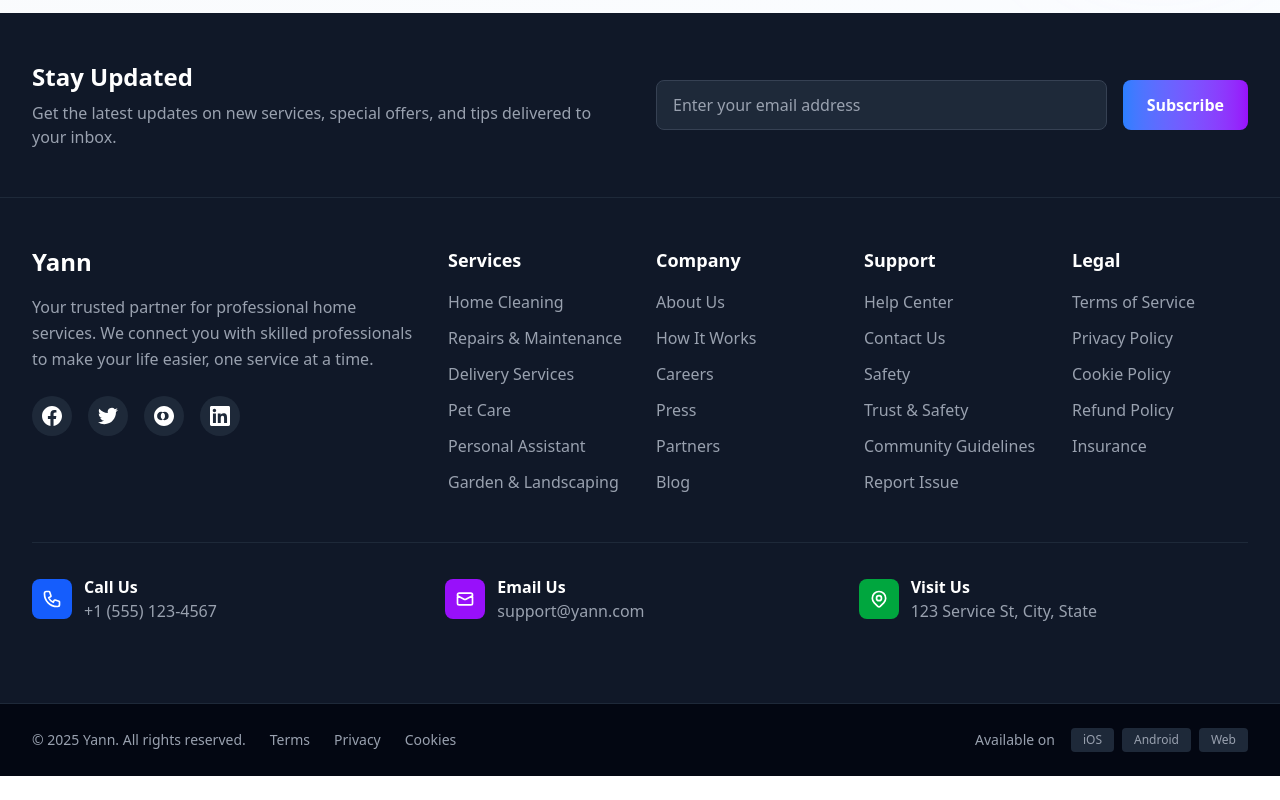
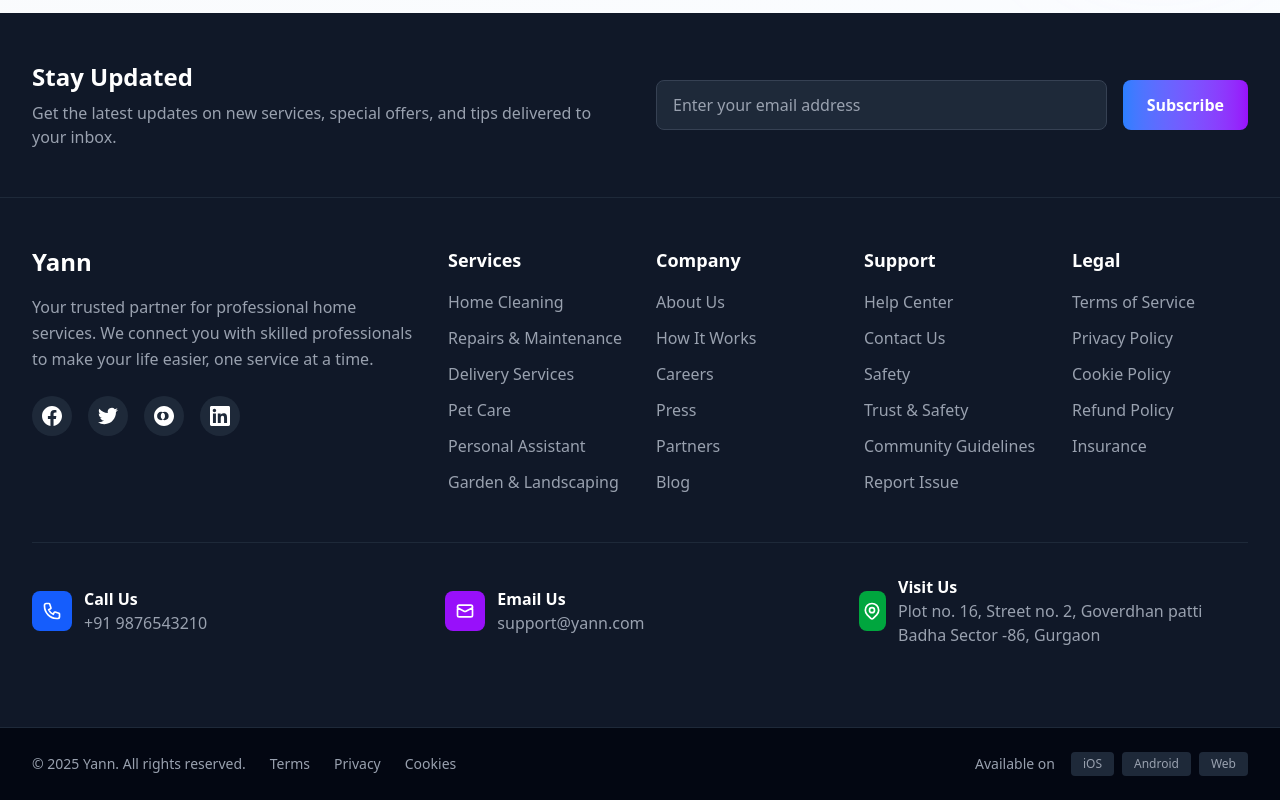
Before and after one commit to Sourabh-beast/yann, a Next.js app: page / in a window 1280 px wide. Shown: the part 3700-4500 px from the top of the page. Before the commit the page ends 4476 px from the top, so only its background shows below. Built offline with nearby package versions, Linux system fonts and the light colour scheme.

Commit message:
Footer update

```diff
--- a/src/components/Footer.jsx
+++ b/src/components/Footer.jsx
@@ -210,7 +210,7 @@ const Footer = () => {
               </div>
               <div>
                 <p className="text-white font-semibold">Call Us</p>
-                <p className="text-gray-400">+1 (555) 123-4567</p>
+                <p className="text-gray-400">+91 9876543210</p>
               </div>
             </div>
 
@@ -235,7 +235,8 @@ const Footer = () => {
               </div>
               <div>
                 <p className="text-white font-semibold">Visit Us</p>
-                <p className="text-gray-400">123 Service St, City, State</p>
+                <p className="text-gray-400">Plot no. 16, Street no. 2, Goverdhan
+patti Badha Sector -86, Gurgaon</p>
               </div>
             </div>
           </div>
```
